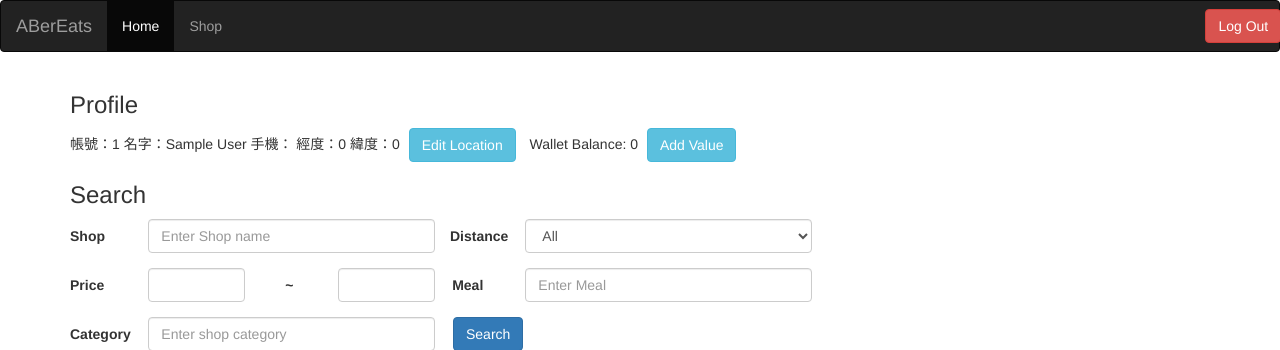
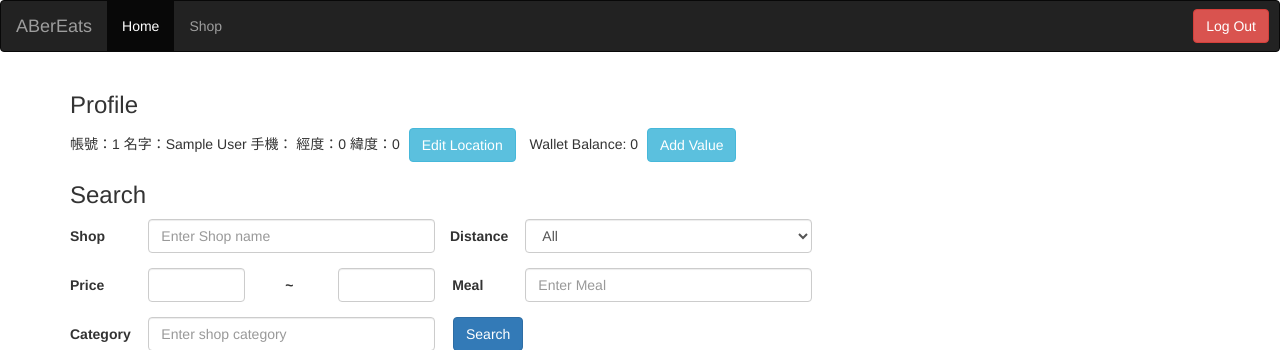
Before and after one commit to anpig/db-project, a PHP site: page /nav.php in a window 1280 px wide. Shown: the top 350 px of the page. Run offline with PHP 8.4, Linux system fonts and the light colour scheme; the visitor is signed in with stand-in values (Sample User, id 1); data that the repository does not hold is empty.

Commit message:
chore: better frontend

```diff
--- a/nav.php
+++ b/nav.php
@@ -48,7 +48,10 @@
           <li class="nav-item active"><a href="#home" data-toggle="tab">Home</a></li>
           <li class="nav-item"><a href="#shop" data-toggle="tab">Shop</a></li>
         </ul>
-        <a href="logout.php"><button style="position: absolute; right: 1%;" class="btn btn-danger navbar-btn navbar-right">Log Out</button></a>
+        <div style="position: absolute; right: 25px;">
+          <a href="logout.php"><button class="btn btn-danger navbar-btn navbar-right">Log Out</button></a>
+          <div style="width=10%"></div>
+        </div>
       </div>
     </div>
   </nav>
```
